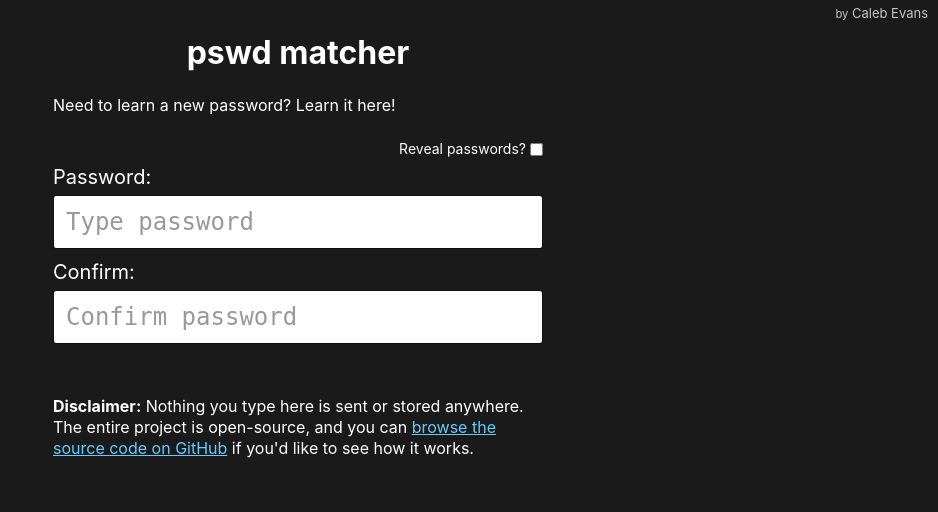
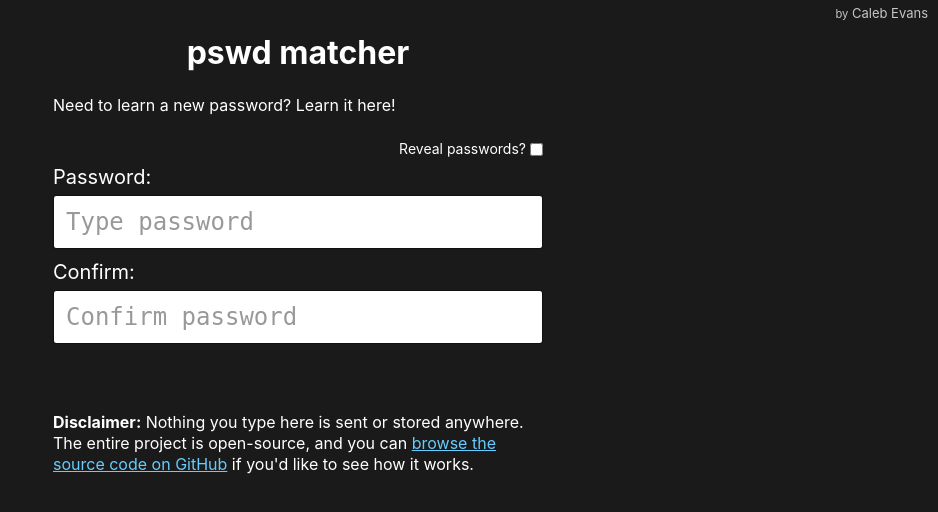
Before and after one commit to caleb531/pswd-matcher, a SvelteKit app: page / in a window 1280 px wide. Shown: the top 512 px of the page, without its empty margins (342-1280 px from the left). Built offline with nearby package versions, Linux system fonts and the light colour scheme.

Commit message:
Add more space above disclaimer

```diff
--- a/src/routes/+page.svelte
+++ b/src/routes/+page.svelte
@@ -51,7 +51,7 @@
 		<MatchStatus {initialPassword} {confirmPassword} />
 	</form>
 
-	<p>
+	<p class="disclaimer">
 		<strong>Disclaimer:</strong> Nothing you type here is sent or stored anywhere. The entire
 		project is open-source, and you can
 		<a href="https://github.com/caleb531/pswd-matcher" target="_blank" rel="noopener"
--- a/src/styles/_app.scss
+++ b/src/styles/_app.scss
@@ -37,3 +37,7 @@ a {
 		opacity: 1;
 	}
 }
+
+p.disclaimer {
+	margin-top: var(--font-size-xxl);
+}
```
